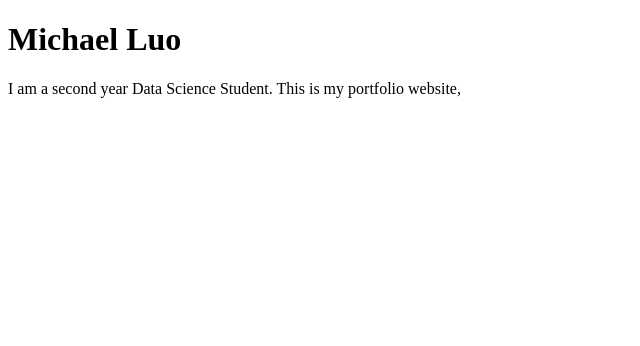
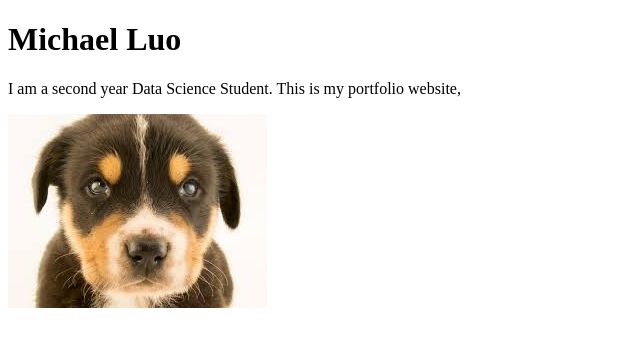
Before and after one commit to MichaelLuo123/portfolio, a plain HTML site: page index.html in a window 1280 px wide. Shown: the whole page, without its empty margins (0-640 px from the left). Drawn offline with Linux system fonts and the light colour scheme; files whose address does not match are found by name.

Commit message:
added img

```diff
--- a/index.html
+++ b/index.html
@@ -8,6 +8,6 @@
 <body>
     <h1>Michael Luo</h1>
     <p>I am a second year Data Science Student. This is my portfolio website,</p>
-
+    <img src="/Users/michaelluo/Documents/GitHub/portfolio/images/dog.jpeg" alt="This is a brown dog">
 </body>
 </html>
```
